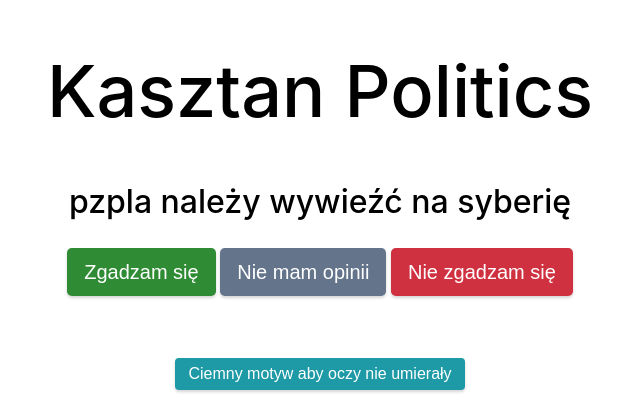
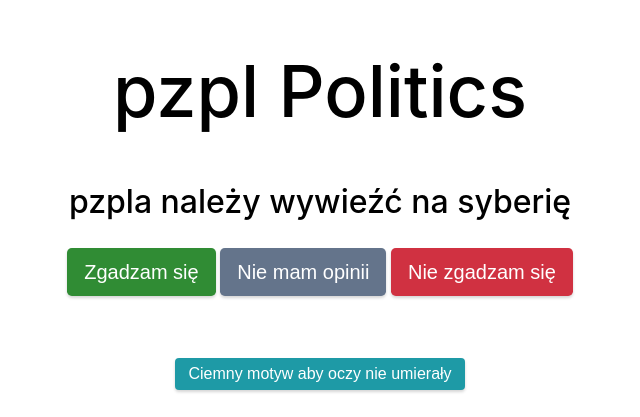
Before and after one commit to ProgramistaZpolski/pzplpolitics, a PHP site: page /index.php in a window 1280 px wide. Shown: the top 417 px of the page, without its empty margins (320-960 px from the left). Run offline with PHP 8.4, Linux system fonts and the light colour scheme; some libraries are stand-ins or nearby versions.

Commit message:
Update index.view.php

```diff
--- a/index.view.php
+++ b/index.view.php
@@ -38,7 +38,7 @@
 		<p class="browserupgrade">You are using an <strong>outdated</strong> browser. Please <a href="https://browsehappy.com/">upgrade your browser</a> to improve your experience and security.</p>
 	<![endif]-->
 	<header>
-		<h1 class="d2 anim-hover-grow">Kasztan Politics</h1>
+		<h1 class="d2 anim-hover-grow">pzpl Politics</h1>
 	</header>
 	<main>
 		<div class="alert alert-error text-dark">
```
